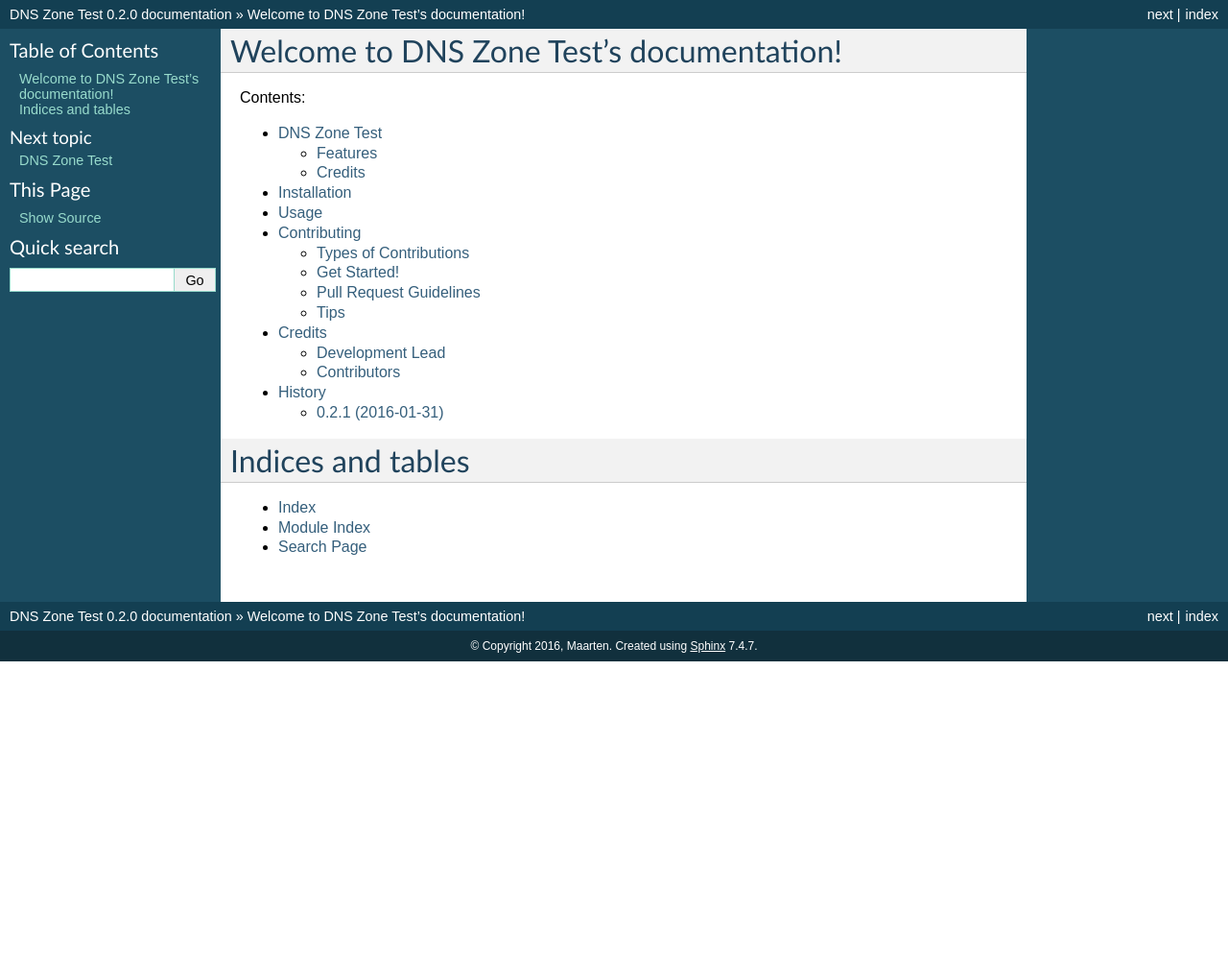
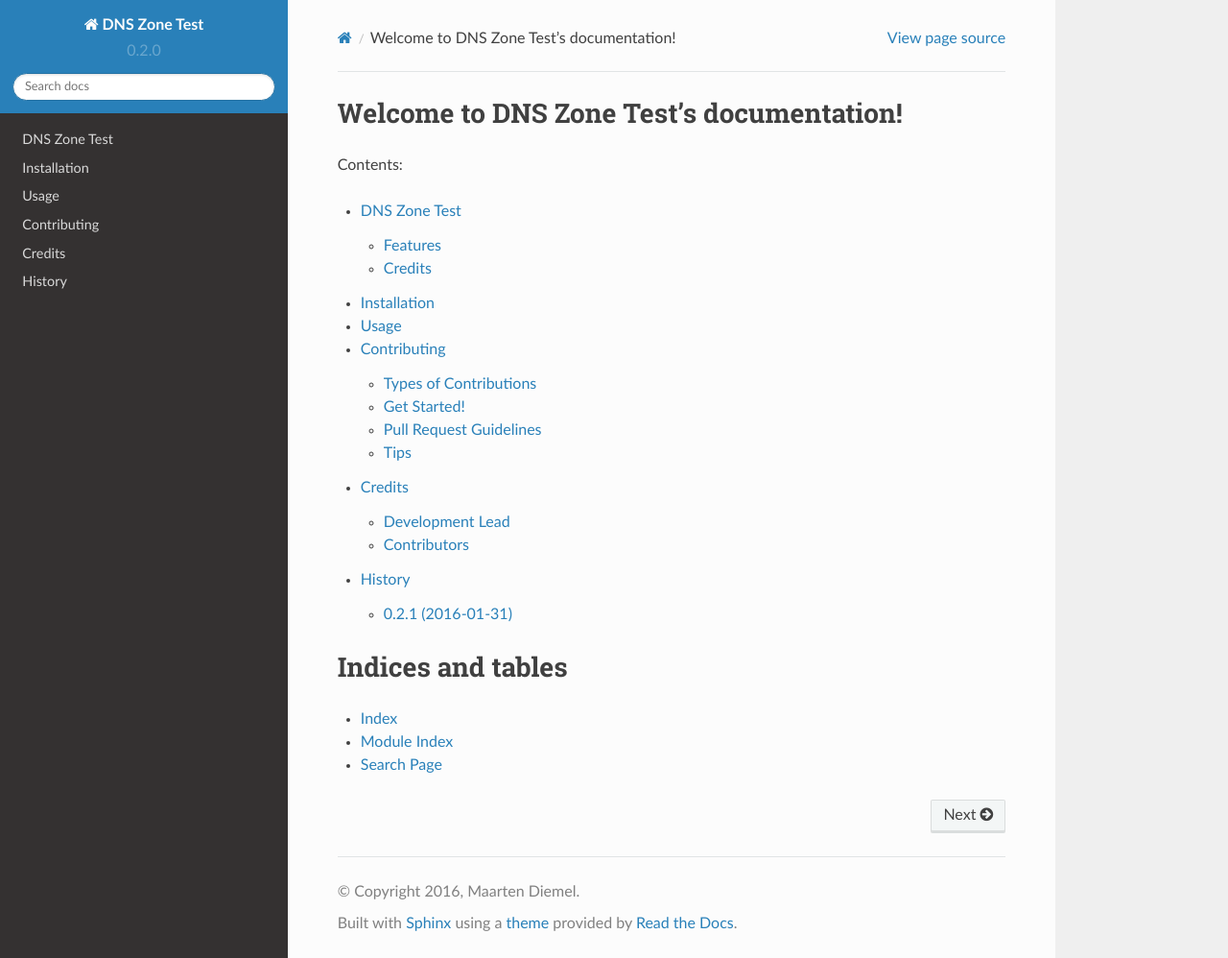
Before and after one commit to maartenq/dnszonetest, a Sphinx documentation site: the page built from docs/index.rst, in a window 1280 px wide and 998 px high. Shown: the whole window at 96% size. Built offline with Sphinx 7.4.7 and the Read the Docs theme 2.0.0, drawn with Linux system fonts in a browser that asks for light colours.

Commit message:
rtd template

```diff
--- a/docs/conf.py
+++ b/docs/conf.py
@@ -21,6 +21,9 @@ import os
 # relative to the documentation root, use os.path.abspath to make it
 # absolute, like shown here.
 #sys.path.insert(0, os.path.abspath('.'))
+
+# Read the Docs check
+on_rtd = os.environ.get('READTHEDOCS', None) == 'True'
 
 # Get the project root dir, which is the parent dir of this
 cwd = os.getcwd()
@@ -56,7 +59,7 @@ master_doc = 'index'
 
 # General information about the project.
 project = u'DNS Zone Test'
-copyright = u'2016, Maarten'
+copyright = u'2016, Maarten Diemel'
 
 # The version info for the project you're documenting, acts as replacement
 # for |version| and |release|, also used in various other places throughout
@@ -111,7 +114,13 @@ pygments_style = 'sphinx'
 
 # The theme to use for HTML and HTML Help pages.  See the documentation for
 # a list of builtin themes.
-html_theme = 'default'
+if not on_rtd:  # only import and set the theme if we're building docs locally
+    try:
+        import sphinx_rtd_theme
+        html_theme = 'sphinx_rtd_theme'
+        html_theme_path = [sphinx_rtd_theme.get_html_theme_path()]
+    except ImportError:
+        html_theme = 'default'
 
 # Theme options are theme-specific and customize the look and feel of a
 # theme further.  For a list of options available for each theme, see the
@@ -210,7 +219,7 @@ latex_elements = {
 latex_documents = [
     ('index', 'dnszonetest.tex',
      u'DNS Zone Test Documentation',
-     u'Maarten', 'manual'),
+     u'Maarten Diemel', 'manual'),
 ]
 
 # The name of an image file (relative to this directory) to place at
@@ -241,7 +250,7 @@ latex_documents = [
 man_pages = [
     ('index', 'dnszonetest',
      u'DNS Zone Test Documentation',
-     [u'Maarten'], 1)
+     [u'Maarten Diemel'], 1)
 ]
 
 # If true, show URL addresses after external links.
@@ -256,7 +265,7 @@ man_pages = [
 texinfo_documents = [
     ('index', 'dnszonetest',
      u'DNS Zone Test Documentation',
-     u'Maarten',
+     u'Maarten Diemel',
      'dnszonetest',
      'One line description of project.',
      'Miscellaneous'),
```
